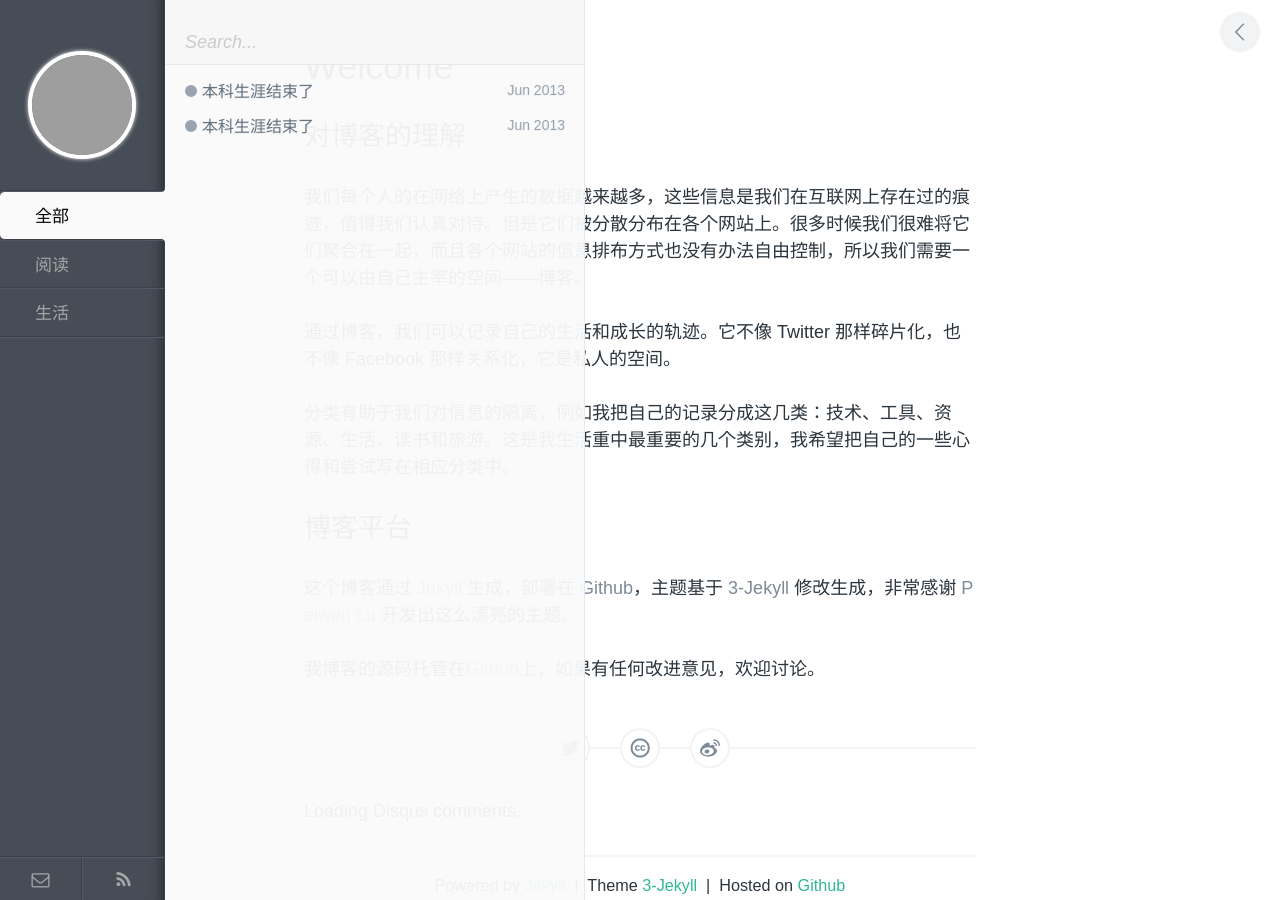
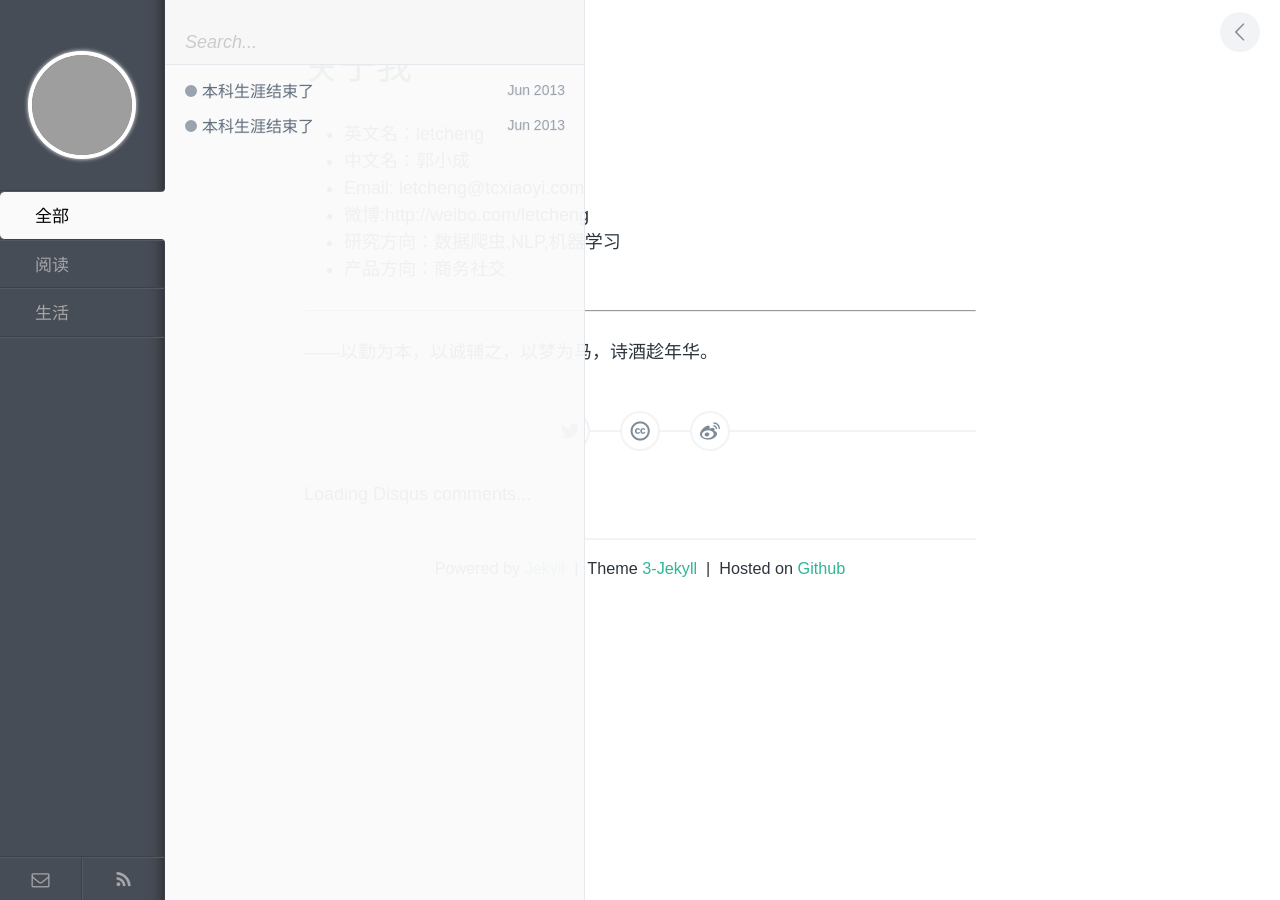
Before and after one commit to letcheng/letcheng.github.io, a Jekyll site: the page built from index.md, in a window 1280 px wide. Built offline with Jekyll 4.4.1, drawn with Linux system fonts in a browser that asks for light colours; comment, search, counter and statistics services are not loaded; grey boxes are pictures that could not be loaded.

Commit message:
初始化

```diff
--- a/index.md
+++ b/index.md
@@ -1,18 +1,14 @@
 ---
 layout: post
-title: Welcome
+title: 关于我
 ---
 
-## 对博客的理解
+* 英文名：letcheng
+* 中文名：郭小成
+* Email: letcheng@tcxiaoyi.com
+* 微博:http://weibo.com/letcheng
+* 研究方向：数据爬虫,NLP,机器学习
+* 产品方向：商务社交
 
-我们每个人的在网络上产生的数据越来越多，这些信息是我们在互联网上存在过的痕迹，值得我们认真对待。但是它们被分散分布在各个网站上。很多时候我们很难将它们聚合在一起，而且各个网站的信息排布方式也没有办法自由控制，所以我们需要一个可以由自己主宰的空间——博客。
-
-通过博客，我们可以记录自己的生活和成长的轨迹。它不像 Twitter 那样碎片化，也不像 Facebook 那样关系化，它是私人的空间。
-
-分类有助于我们对信息的隔离，例如我把自己的记录分成这几类：技术、工具、资源、生活、读书和旅游。这是我生活重中最重要的几个类别，我希望把自己的一些心得和尝试写在相应分类中。
-
-## 博客平台
-
-这个博客通过 [Jekyll](http://jekyllrb.com/) 生成，部署在 [Github](https://pages.github.com)，主题基于 [3-Jekyll](https://github.com/P233/3-Jekyll) 修改生成，非常感谢 [Peiwen Lu](https://github.com/P233) 开发出这么漂亮的主题。
-
-我博客的源码托管在[Github](https://github.com/suyan/suyan.github.io)上，如果有任何改进意见，欢迎讨论。
+****
+——以勤为本，以诚辅之，以梦为马，诗酒趁年华。
```
